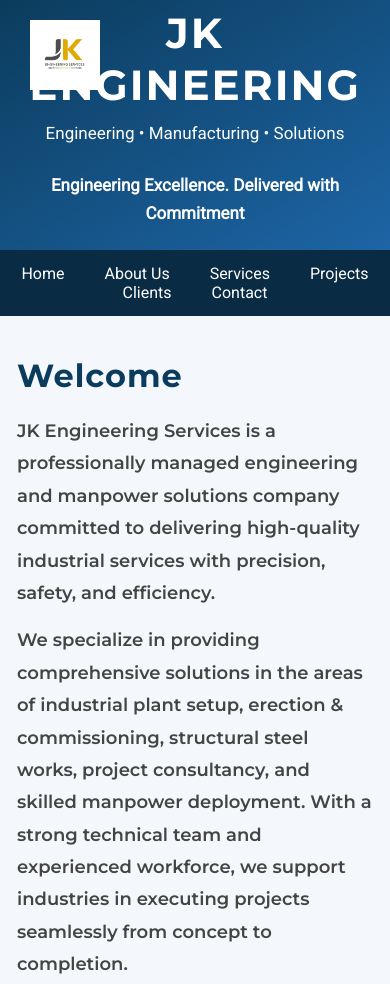
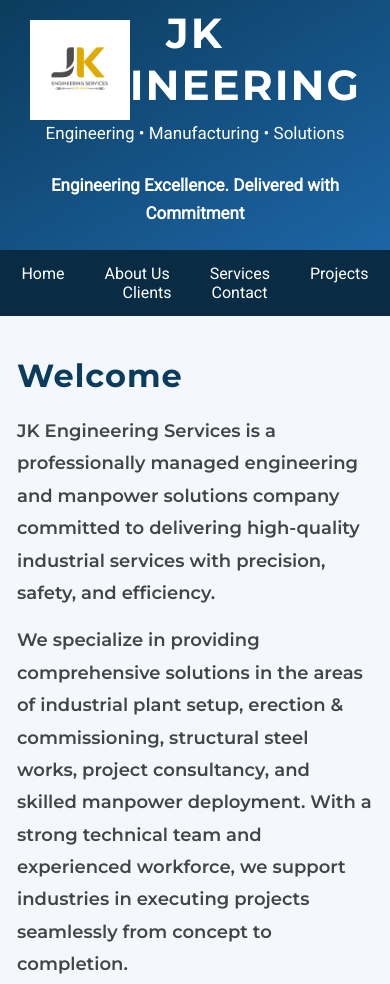
Before and after one commit to shashankc2005/jkengineeringservices, a plain HTML site: page index.html in a window 390 px wide. Shown: the top 984 px of the page. Drawn offline with Linux system fonts and the light colour scheme.

Commit message:
Update index.html

```diff
--- a/index.html
+++ b/index.html
@@ -165,6 +165,16 @@
 }
 .logo img{
     width:70px;
+}
+	.logo img{
+    width:140px;
+    height:auto;
+}
+
+@media (max-width:768px){
+.logo img{
+    width:100px;
+}
 }
 .header-content{
     height:100%;
```
